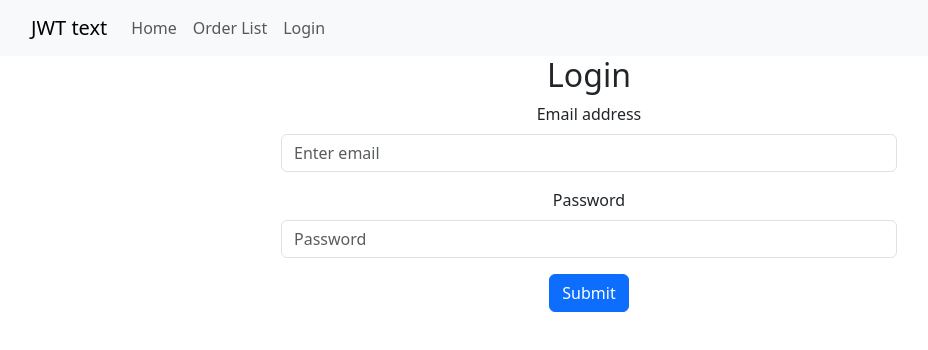
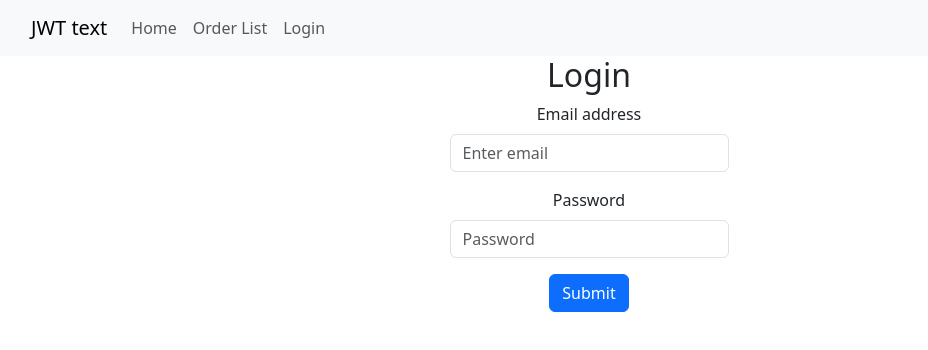
Before and after one commit to ahbab1995/JWT-test, a React (Create React App) app: page /login in a window 1280 px wide. Shown: the top 350 px of the page, without its empty margins (51-979 px from the left). Built offline with nearby package versions, Linux system fonts and the light colour scheme.

Commit message:
login page onsubmit fun new code added

```diff
--- a/src/components/Login/Login.js
+++ b/src/components/Login/Login.js
@@ -1,20 +1,31 @@
-import React from 'react'
-import { Button, Form } from 'react-bootstrap'
+import React from "react";
+import { Button, Form } from "react-bootstrap";
 
 export const Login = () => {
+
+  const handleLogin = e => {
+    e.preventDefault()
+    const password = e.target.password.value;
+    const email = e.target.email.value;
+    console.log(password,email)
+  }
   return (
-    <div className='container w-50 '>
+    <div className="container  ">
       <h2>Login</h2>
-      <Form>
+      <div className="w-25 mx-auto">
+        <Form onSubmit={handleLogin}>
           <Form.Group className="mb-3" controlId="formBasicEmail">
             <Form.Label>Email address</Form.Label>
-        <Form.Control type="email" placeholder="Enter email" />
-
+            <Form.Control type="email" name="email" placeholder="Enter email" />
           </Form.Group>
 
           <Form.Group className="mb-3" controlId="formBasicPassword">
             <Form.Label>Password</Form.Label>
-        <Form.Control type="password" placeholder="Password" />
+            <Form.Control
+              type="password"
+              name="password"
+              placeholder="Password"
+            />
           </Form.Group>
 
           <Button variant="primary" type="submit">
@@ -22,5 +33,6 @@ export const Login = () => {
           </Button>
         </Form>
       </div>
-  )
-}
+    </div>
+  );
+};
```
Lines whose indentation alone changed are shown as unchanged.
